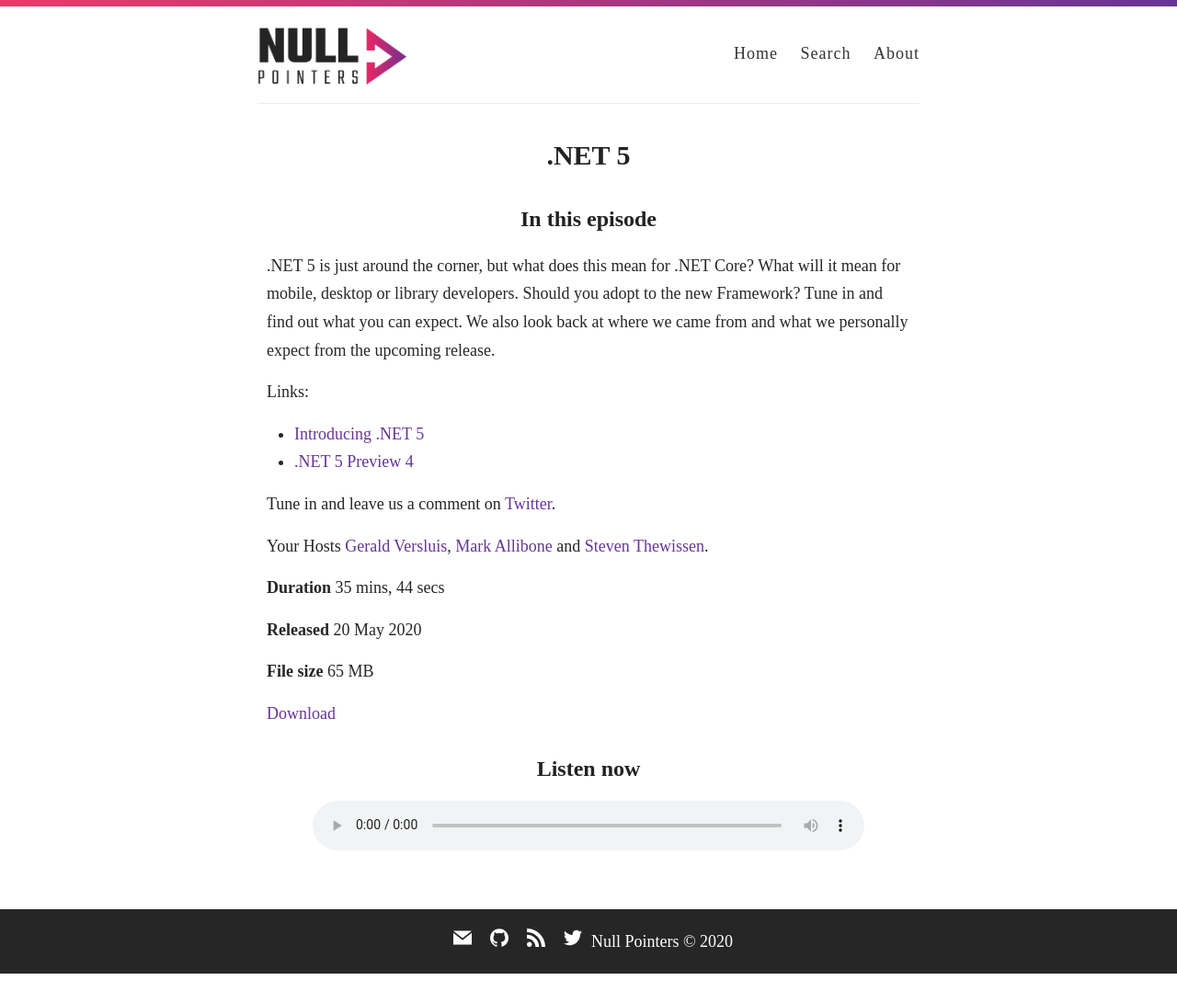
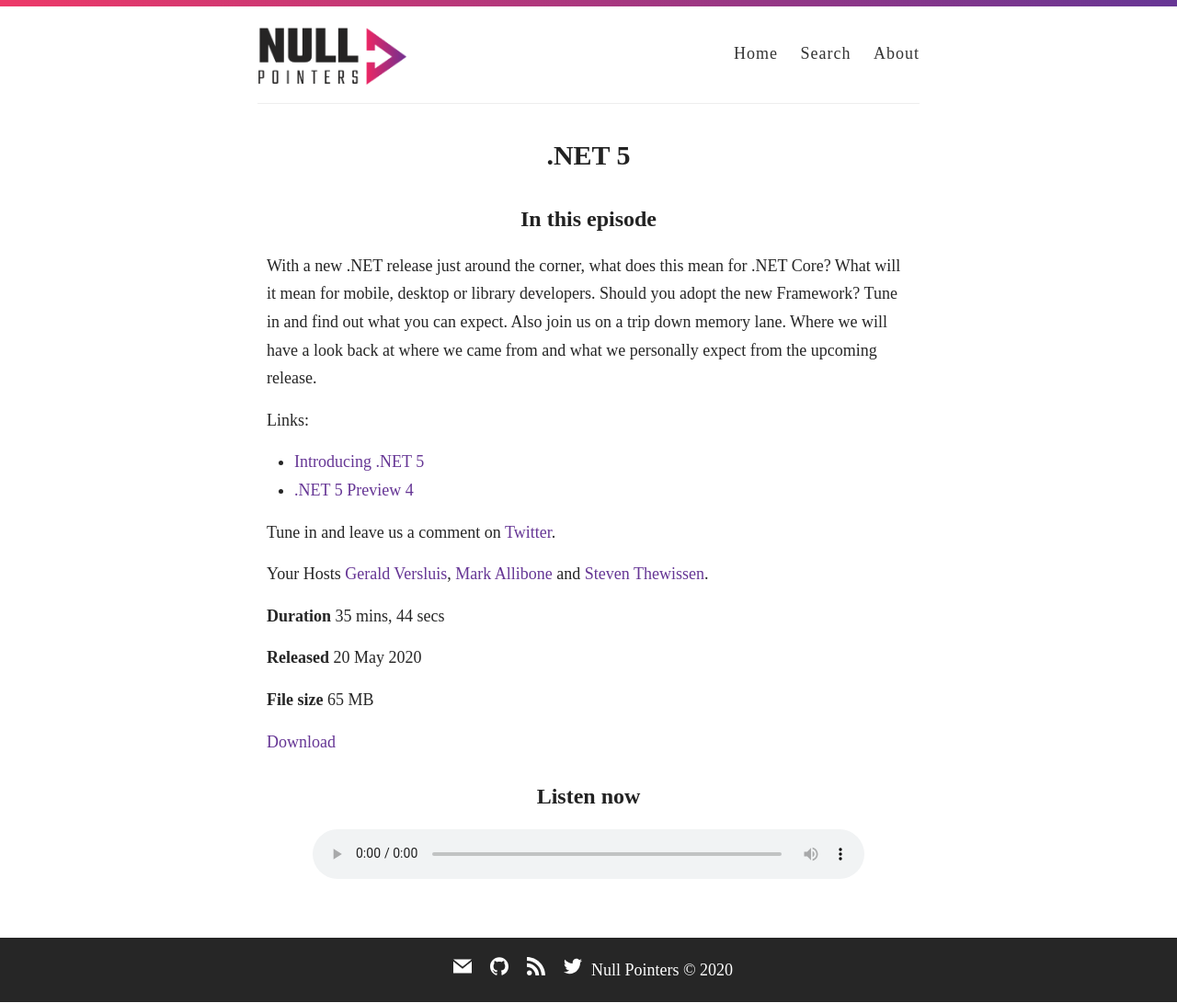
Before and after one commit to nullpointersio/website, a Jekyll site: the page built from _posts/2020-05-20-dotnet50.markdown, in a window 1280 px wide. Shown: the whole page at 92% size. Built offline with Jekyll 4.4.1, drawn with Linux system fonts in a browser that asks for light colours; some web fonts are replaced; before the commit the page ends 1060 px from its top, so only the background shows below that.

Commit message:
Some more typos and wording

```diff
--- a/_posts/2020-05-20-dotnet50.markdown
+++ b/_posts/2020-05-20-dotnet50.markdown
@@ -4,9 +4,9 @@ date: 			2020-05-20 00:00:00
 
 title: 			".NET 5"
 subtitle: 		"What to expect from the next version of .NET without the core."
-summary: 		"In this episode we will talk the .NET 5, which will be released later this year. How did we get hear, what will it mean and also some war stories from the past."
+summary: 		"In this episode we will talk about .NET 5, which will be released later this year. How did we get here, what will it mean and also some war stories from the past."
 
-description: 	".NET 5 is just around the corner, but what does this mean for .NET Core? What will it mean for mobile, desktop or library developers. Should you adopt to the new Framework? Tune in and find out what you can expect. We also look back at where we came from and what we personally expect from the upcoming release."
+description: 	"With a new .NET release just around the corner, what does this mean for .NET Core? What will it mean for mobile, desktop or library developers. Should you adopt the new Framework? Tune in and find out what you can expect. Also join us on a trip down memory lane. Where we will have a look back at where we came from and what we personally expect from the upcoming release."
 
 type:			full # "trailer" or "full"
 duration: 		"35:44" # audio length in min
@@ -20,7 +20,7 @@ explicit: 		"no" # other option is no
 block: 			"no" # means is shown in iTunes
 ---
 
-.NET 5 is just around the corner, but what does this mean for .NET Core? What will it mean for mobile, desktop or library developers. Should you adopt to the new Framework? Tune in and find out what you can expect. We also look back at where we came from and what we personally expect from the upcoming release.
+With a new .NET release just around the corner, what does this mean for .NET Core? What will it mean for mobile, desktop or library developers. Should you adopt the new Framework? Tune in and find out what you can expect. Also join us on a trip down memory lane. Where we will have a look back at where we came from and what we personally expect from the upcoming release.
 
 Links:
 * [Introducing .NET 5](https://devblogs.microsoft.com/dotnet/introducing-net-5/)
```
